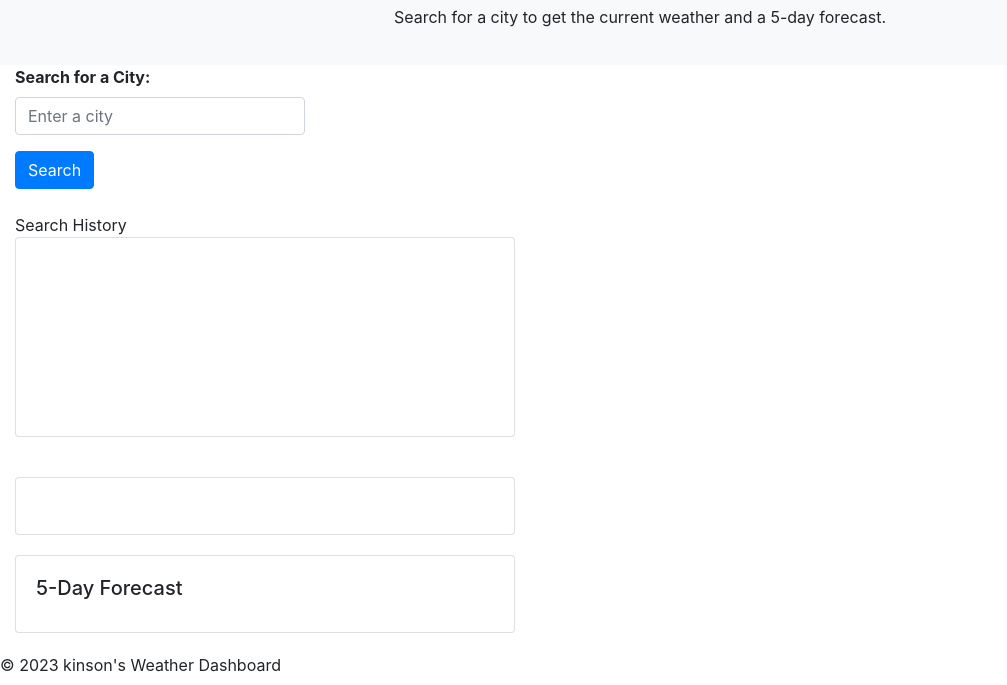
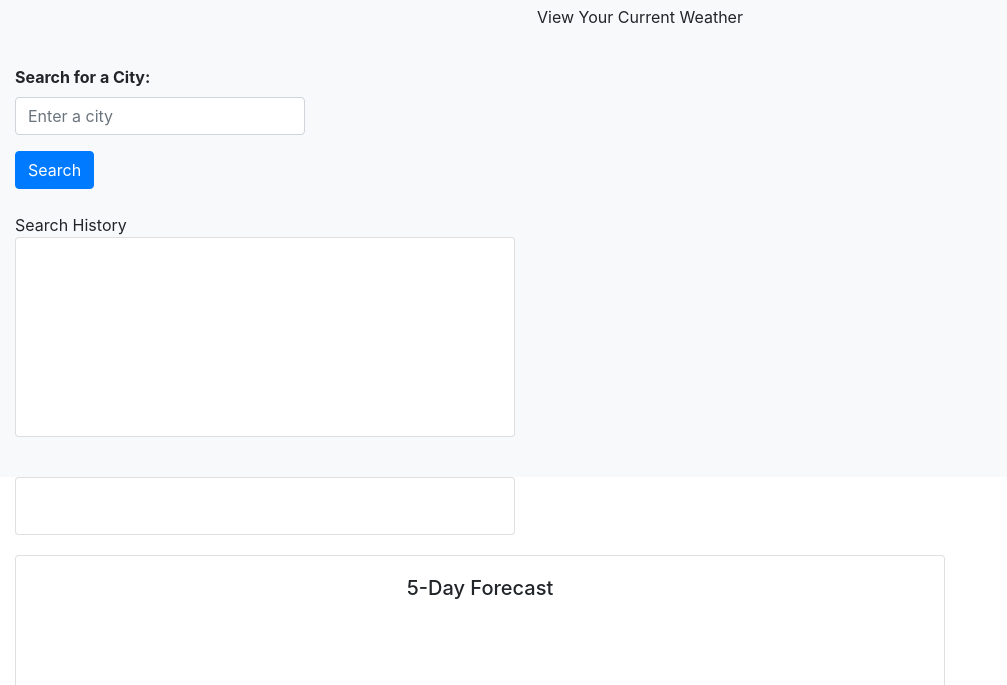
Before and after one commit to metayerkinson/MyweatherApp, a plain HTML site: page Assets/index.html in a window 1280 px wide. Shown: the part 115-800 px from the top of the page, without its empty margins (0-1007 px from the left). Drawn offline with nearby package versions, Linux system fonts and the light colour scheme.

Commit message:
final push before delpoyment could not get 5 day forecast to show

```diff
--- a/Assets/index.html
+++ b/Assets/index.html
@@ -19,7 +19,7 @@
         <div class="row">
             <div class="col-md-12 header">
                 <h1>Weather Dashboard</h1>
-                <p>Search for a city to get the current weather and a 5-day forecast.</p>
+                <p>View Your Current Weather</p>
             </div>
         </div>
         <div class="row">
--- a/Assets/k.js
+++ b/Assets/k.js
@@ -40,6 +40,7 @@ var getCurrentWeather = function (city) {
           renderCityList();
           currentWeather.style.border = "2px solid grey";
           cityListEl.style.borderTop = "2px solid grey";
+
         });
       } else {
         alert("Error: " + response.statusText);
@@ -49,6 +50,8 @@ var getCurrentWeather = function (city) {
       alert("Unable to connect to OpenWeather");
     });
 };
+
+// new code
 
 // function to get the city list
 var getCityList = function () {
--- a/Assets/weather.css
+++ b/Assets/weather.css
@@ -16,7 +16,7 @@
   }
 
   .container-fluid {
-  padding: 20px;
+  padding: 20px; background-color:#f8f9fa;
 }
 
 .header {
@@ -26,7 +26,7 @@
 }
 
 .card {
-  margin-bottom: 20px; background-color:gray; width: 500px; height: 200px;
+  margin-bottom: 20px; ; width: 500px; height: 200px;
 }
 
 #city-label {
@@ -36,6 +36,7 @@
 #searchHistoryList {
   max-height: 200px;
   overflow-y: auto;
+
 }
 
 #currentWeather {
@@ -44,6 +45,7 @@
 
 #fiveDayForecast {
   height: 100%;
+  width: 100%; height: 600px;text-align: center;
 }
 #forecast-container {
   display: flex;
```
